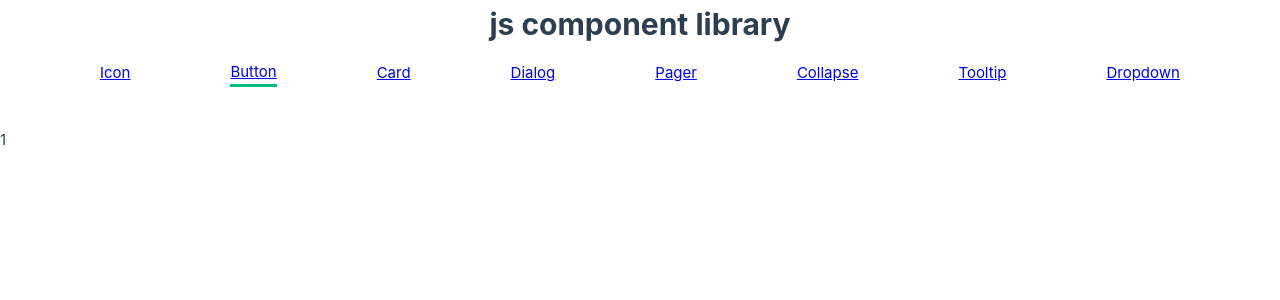
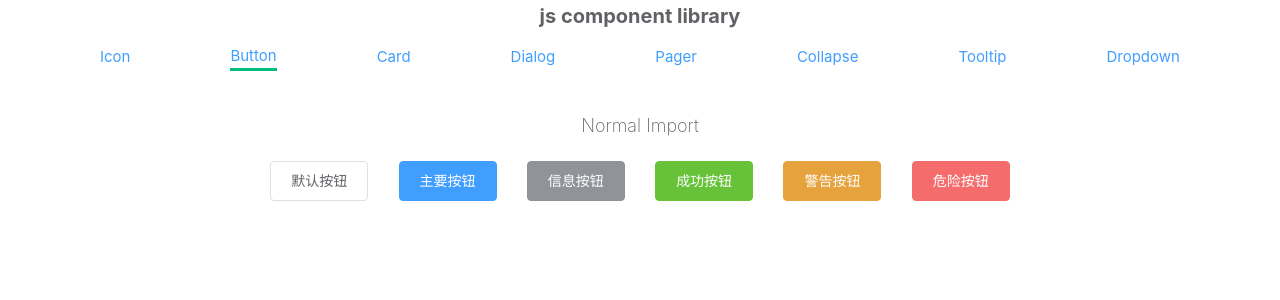
Before and after one commit to Wekohyk/Component-library-js, a Vue app: page /button in a window 1280 px wide. Shown: the top 300 px of the page. Built offline with nearby package versions, Linux system fonts and the light colour scheme.

Commit message:
add css style and create button normal Import

```diff
--- /dev/null
+++ b/src/assets/styles/components/button.scss
@@ -0,0 +1,131 @@
+// 定义一系列的样式变量
+.weko-button {
+  --weko-button-font-weight: var(--weko-font-weight-primary);
+  --weko-button-border-color: var(--weko-border-color);
+  --weko-button-bg-color: var(--weko-fill-color-blank);
+  --weko-button-text-color: var(--weko-text-color-regular);
+  --weko-button-disabled-text-color: var(--weko-disabled-text-color);
+  --weko-button-disabled-bg-color: var(--weko-fill-color-blank);
+  --weko-button-disabled-border-color: var(--weko-border-color-light);
+  --weko-button-hover-text-color: var(--weko-color-primary);
+  --weko-button-hover-bg-color: var(--weko-color-primary-light-9);
+  --weko-button-hover-border-color: var(--weko-color-primary-light-7);
+  --weko-button-active-text-color: var(--weko-button-hover-text-color);
+  --weko-button-active-border-color: var(--weko-color-primary);
+  --weko-button-active-bg-color: var(--weko-button-hover-bg-color);
+  --weko-button-outline-color: var(--weko-color-primary-light-5);
+  --weko-button-active-color: var(--weko-text-color-primary);
+}
+
+.weko-button {
+  // 基本样式
+  display: inline-block;
+  line-height: 1;
+  white-space: nowrap;
+  cursor: pointer;
+  height: 40px;
+  background-color: var(--weko-button-bg-color);
+  border: var(--weko-border);
+  border-color: var(--weko-button-border-color);
+  color: var(--weko-button-text-color);
+  appearance: none;
+  text-align: center;
+  box-sizing: border-box;
+  outline: none;
+  margin: 0;
+  transition: 0.1s;
+  font-weight: var(--weko-button-font-weight);
+  user-select: none;
+  vertical-align: middle;
+  padding: 12px 20px;
+  font-size: var(--weko-font-size-base);
+  border-radius: var(--weko-border-radius-base);
+  &:hover,
+  &:focus {
+    color: var(--weko-button-hover-text-color);
+    border-color: var(--weko-button-hover-border-color);
+    background-color: var(--weko-button-hover-bg-color);
+    outline: none;
+  }
+  &:active {
+    color: var(--weko-button-active-text-color);
+    border-color: var(--weko-button-active-border-color);
+    background-color: var(--weko-button-active-bg-color);
+    outline: none;
+  }
+  &.is-round {
+    border-radius: var(--weko-border-radius-round);
+  }
+  &.is-circle {
+    width: 45px;
+    height: 45px;
+    border-radius: 50%;
+    padding: 12px;
+    display: flex;
+    justify-content: center;
+    align-items: center;
+  }
+  // 禁用相关的样式
+  &.is-disabled,
+  &.is-disabled:hover,
+  &.is-disabled:focus,
+  &[disabled],
+  &[disabled]:hover,
+  &[disabled]:focus {
+    color: var(--weko-button-disabled-text-color);
+    cursor: not-allowed;
+    background-image: none;
+    background-color: var(--weko-button-disabled-bg-color);
+    border-color: var(--weko-button-disabled-border-color);
+  }
+  [class*='weko-icon'] + span {
+    margin-left: 6px;
+    position: relative;
+    bottom: 2px;
+  }
+}
+
+@each $val in primary, success, warning, info, danger {
+  // 这是一种非常灵活的方式，通过挂上去一些类，改变 CSS 变量所对应的值
+  .weko-button--#{$val} {
+    --weko-button-text-color: var(--weko-color-white);
+    --weko-button-bg-color: var(--weko-color-#{$val});
+    --weko-button-border-color: var(--weko-color-#{$val});
+    --weko-button-outline-color: var(--weko-color-#{$val}-light-5);
+    --weko-button-active-color: var(--weko-color-#{$val}-dark-2);
+    --weko-button-hover-text-color: var(--weko-color-white);
+    --weko-button-hover-bg-color: var(--weko-color-#{$val}-light-3);
+    --weko-button-hover-border-color: var(--weko-color-#{$val}-light-3);
+    --weko-button-active-bg-color: var(--weko-color-#{$val}-dark-2);
+    --weko-button-active-border-color: var(--weko-color-#{$val}-dark-2);
+    --weko-button-disabled-text-color: var(--weko-color-white);
+    --weko-button-disabled-bg-color: var(--weko-color-#{$val}-light-5);
+    --weko-button-disabled-border-color: var(--weko-color-#{$val}-light-5);
+  }
+  // 如果挂了 is-plain 这个，那么同样是改变一些 CSS 变量的值
+  .weko-button--#{$val}.is-plain {
+    --weko-button-text-color: var(--weko-color-#{$val});
+    --weko-button-bg-color: var(--weko-color-#{$val}-light-9);
+    --weko-button-border-color: var(--weko-color-#{$val}-light-5);
+    --weko-button-hover-text-color: var(--weko-color-white);
+    --weko-button-hover-bg-color: var(--weko-color-#{$val});
+    --weko-button-hover-border-color: var(--weko-color-#{$val});
+    --weko-button-active-text-color: var(--weko-color-white);
+  }
+}
+
+// 针对 weko-button-large 以及 weko-button-small 书写相应的样式即可
+.weko-button--large {
+  --weko-button-size: 50px;
+  height: var(--weko-button-size);
+  padding: 12px 19px;
+  font-size: var(--weko-font-size-base);
+  border-radius: var(--weko-border-radius-base);
+}
+.weko-button--small {
+  --weko-button-size: 24px;
+  height: var(--weko-button-size);
+  padding: 5px 11px;
+  font-size: 12px;
+  border-radius: calc(var(--weko-border-radius-base) - 1px);
+}
--- a/src/assets/styles/index.scss
+++ b/src/assets/styles/index.scss
@@ -1,6 +1,7 @@
 // 样式入口文件
 @import './reset.scss';
 @import './vars.scss';
-@import '../base.scss';
+@import './base.scss';
 // 字体图标样式
 @import './components/icon.scss';
+@import './components/button.scss';
--- a/src/assets/styles/reset.scss
+++ b/src/assets/styles/reset.scss
@@ -0,0 +1,90 @@
+// 这个文件负责重置样式
+
+body {
+  font-family: var(--weko-font-family);
+  font-weight: 400;
+  font-size: var(--weko-font-size-base);
+  color: var(--weko-text-color-primary);
+  -webkit-font-smoothing: antialiased;
+  -moz-osx-font-smoothing: grayscale;
+  -webkit-tap-highlight-color: transparent;
+}
+
+a {
+  color: var(--weko-color-primary);
+  text-decoration: none;
+
+  &:hover,
+  &:focus {
+    color: var(--weko-color-primary-light-3);
+  }
+
+  &:active {
+    color: var(--weko-color-primary-dark-2);
+  }
+}
+
+h1,
+h2,
+h3,
+h4,
+h5,
+h6 {
+  color: var(--weko-text-color-regular);
+  font-weight: inherit;
+
+  &:first-child {
+    margin-top: 0;
+  }
+
+  &:last-child {
+    margin-bottom: 0;
+  }
+}
+
+h1 {
+  font-size: calc(var(--weko-font-size-base) + 6px);
+}
+
+h2 {
+  font-size: calc(var(--weko-font-size-base) + 4px);
+}
+
+h3 {
+  font-size: calc(var(--weko-font-size-base) + 2px);
+}
+
+h4,
+h5,
+h6,
+p {
+  font-size: inherit;
+}
+
+p {
+  line-height: 1.8;
+
+  &:first-child {
+    margin-top: 0;
+  }
+
+  &:last-child {
+    margin-bottom: 0;
+  }
+}
+
+sup,
+sub {
+  font-size: calc(var(--weko-font-size-base) - 1px);
+}
+
+small {
+  font-size: calc(var(--weko-font-size-base) - 2px);
+}
+
+hr {
+  margin-top: 20px;
+  margin-bottom: 20px;
+  border: 0;
+  border-top: 1px solid var(--weko-border-color-lighter);
+}
--- a/src/assets/styles/vars.scss
+++ b/src/assets/styles/vars.scss
@@ -23,4 +23,59 @@ $colors: (
     --weko-color-#{$val}-light-8: #{mix(#fff, $color, 80 * 1%)};
     --weko-color-#{$val}-dark-2: #{mix(#000, $color, 20 * 1%)};
   }
+
+  // 通用的颜色
+  --weko-color-white: #fff;
+  --weko-color-black: #000;
+  --weko-bg-color: #ffffff;
+  --weko-bg-color-page: #f2f3f5;
+  --weko-bg-color-overlay: #ffffff;
+  --weko-text-color-primary: #303133;
+  --weko-text-color-regular: #606266;
+  --weko-text-color-secondary: #909399;
+  --weko-text-color-placeholder: #a8abb2;
+  --weko-text-color-disabled: #c0c4cc;
+  --weko-border-color: #dcdfe6;
+  --weko-border-color-light: #e4e7ed;
+  --weko-border-color-lighter: #ebeef5;
+  --weko-border-color-extra-light: #f2f6fc;
+  --weko-border-color-dark: #d4d7de;
+  --weko-border-color-darker: #cdd0d6;
+  --weko-fill-color: #f0f2f5;
+  --weko-fill-color-light: #f5f7fa;
+  --weko-fill-color-lighter: #fafafa;
+  --weko-fill-color-extra-light: #fafcff;
+  --weko-fill-color-dark: #ebedf0;
+  --weko-fill-color-darker: #e6e8eb;
+  --weko-fill-color-blank: #ffffff;
+
+  // 和 border 相关的变量
+  --weko-border-width: 1px;
+  --weko-border-style: solid;
+  --weko-border-color-hover: var(--weko-text-color-disabled);
+  --weko-border: var(--weko-border-width) var(--weko-border-style) var(--weko-border-color);
+  --weko-border-radius-base: 4px;
+  --weko-border-radius-small: 2px;
+  --weko-border-radius-round: 20px;
+  --weko-border-radius-circle: 100%;
+
+  // 和 font 相关的变量
+  --weko-font-size-extra-large: 20px;
+  --weko-font-size-large: 18px;
+  --weko-font-size-medium: 16px;
+  --weko-font-size-base: 14px;
+  --weko-font-size-small: 13px;
+  --weko-font-size-extra-small: 12px;
+  --weko-font-family: 'Helvetica Neue', Helvetica, 'PingFang SC', 'Hiragino Sans GB',
+    'Microsoft YaHei', '\5fae\8f6f\96c5\9ed1', Arial, sans-serif;
+  --weko-font-weight-primary: 500;
+
+  // 和 disabled 相关的变量
+  --weko-disabled-bg-color: var(--weko-fill-color-light);
+  --weko-disabled-text-color: var(--weko-text-color-placeholder);
+  --weko-disabled-border-color: var(--weko-border-color-light);
+
+  // 和 transition 过渡相关的变量
+  --weko-transition-duration: 0.3s;
+  --weko-transition-duration-fast: 0.2s;
 }
--- a/src/components/Button/Button.vue
+++ b/src/components/Button/Button.vue
@@ -1,11 +1,22 @@
 <template>
-  <div>1</div>
+  <button
+    class="weko-button"
+    :class="{
+      [`weko-button--${type}`]: type
+    }"
+  >
+    <slot></slot>
+  </button>
 </template>
 
 <script setup lang="js">
+import propsObj from './props'
+
 defineOptions({
   name: 'Weko-Button'
 })
+
+defineProps(propsObj)
 </script>
 
 <style scoped lang="scss"></style>
--- a/src/components/Button/props.js
+++ b/src/components/Button/props.js
@@ -1,3 +1,6 @@
 export default {
-
+  type: {
+    type: String,
+    default: 'default'
+  }
 }
--- a/src/main.js
+++ b/src/main.js
@@ -5,6 +5,9 @@ import { createPinia } from 'pinia'
 import i18n from './lang/index'
 import App from './App.vue'
 import router from './router'
+
+// 引入样式文件
+import './assets/styles/index.scss'
 
 /* import the fontawesome core */
 import { library } from '@fortawesome/fontawesome-svg-core'
--- a/src/views/Button.vue
+++ b/src/views/Button.vue
@@ -1,5 +1,13 @@
 <template>
-  <Weko-Button></Weko-Button>
+  <h2 class="row-title">{{ $t('normalImport') }}</h2>
+  <div class="row">
+    <Weko-Button>默认按钮</Weko-Button>
+    <Weko-Button type="primary">主要按钮</Weko-Button>
+    <Weko-Button type="info">信息按钮</Weko-Button>
+    <Weko-Button type="success">成功按钮</Weko-Button>
+    <Weko-Button type="warning">警告按钮</Weko-Button>
+    <Weko-Button type="danger">危险按钮</Weko-Button>
+  </div>
 </template>
 
 <script setup lang="js"></script>
```
Also changed, not shown: src/assets/styles/base.scss (renamed from src/assets/base.scss).
